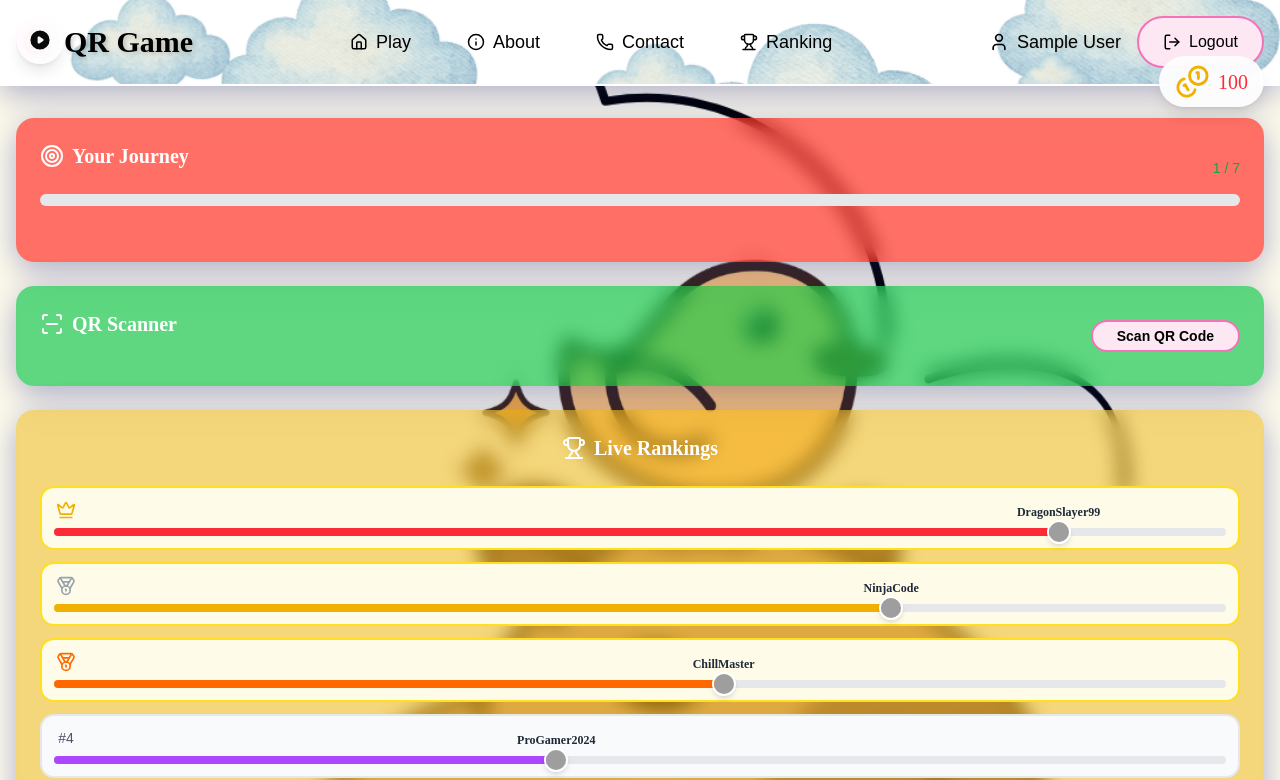
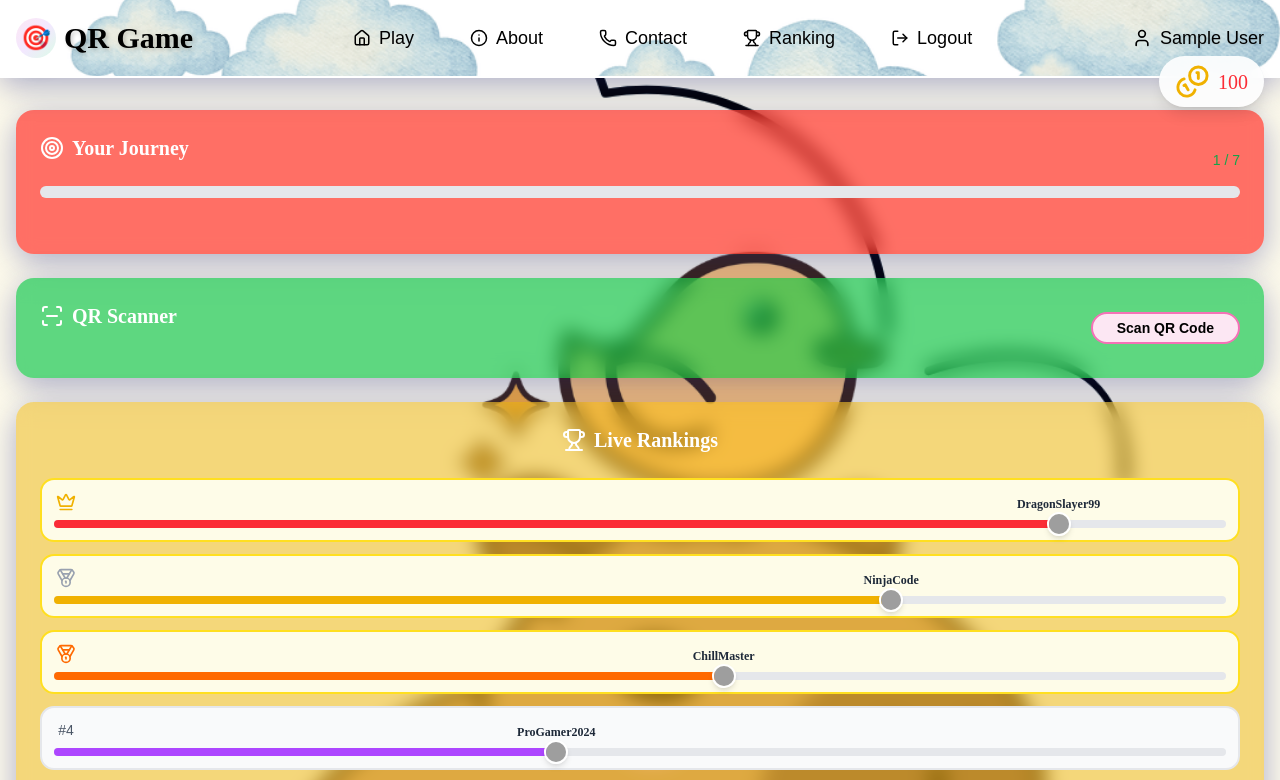
Before and after one commit to trungnguyen1221999/QR-Code-Game, a React app in the folder frontend/: page /play in a window 1280 px wide. Shown: the top 780 px of the page. Built offline with nearby package versions, Linux system fonts and the light colour scheme; sample sign-in values are in the browser's storage; grey boxes are pictures that could not be loaded; the HTML template or start-up script is replaced by a standard one.

Commit message:
fix layer

```diff
--- a/frontend/src/App.jsx
+++ b/frontend/src/App.jsx
@@ -1,12 +1,13 @@
 import { useState, useEffect, useRef } from 'react';
-import { BrowserRouter as Router, Routes, Route, Navigate } from 'react-router-dom';
+import { BrowserRouter as Router, Routes, Route, Navigate, Link } from 'react-router-dom';
 import { Toaster } from 'react-hot-toast';
 import './App.css';
+import { Home, Info, Phone, Trophy, LogOut, X } from 'lucide-react';
 
 // Layers
-import PublicLayer from './layers/PublicLayer';
 import UserLayer from './layers/UserLayer';
 import LoginLayer from './layers/LoginLayer';
+import Overlayer from './components/popup/Overlayer';
 
 // Pages
 import Play from './pages/Play';
@@ -17,12 +18,24 @@ import Login from './pages/Login';
 import SignUp from './pages/SignUp';
 import AdminLogin from './pages/AdminLogin';
 import ChooseAvatar from './pages/ChooseAvatar';
+import Header from './components/Header';
+import { Button } from './components/ui/button';
 
 function App() {
   const [user, setUser] = useState(null);
   const [isLoggedIn, setIsLoggedIn] = useState(false);
   const [isMusicPlaying, setIsMusicPlaying] = useState(false);
+  const [mobileNavOpen, setMobileNavOpen] = useState(false);
   const audioRef = useRef(null);
+
+  // Nav items for mobile nav panel
+  const navItems = [
+    { path: '/', label: 'Play', icon: Home },
+    { path: '/about', label: 'About', icon: Info },
+    { path: '/contact', label: 'Contact', icon: Phone },
+    { path: '/ranking', label: 'Ranking', icon: Trophy },
+    ...(isLoggedIn ? [{ path: '/logout', label: 'Logout', icon: LogOut, isLogout: true }] : [])
+  ];
 
   const handleLogin = (userData) => {
     setUser(userData);
@@ -95,6 +108,42 @@ function App() {
   return (
     <Router>
       <div className="App">
+        {/* Global Overlayer for mobile nav */}
+        <Overlayer isOpen={mobileNavOpen} onClose={() => setMobileNavOpen(false)} closeOnOverlayClick={true}>
+          <div className="w-2/3 max-w-xs bg-white shadow-lg h-full p-6 flex flex-col gap-6 animate-slide-in-right z-10010 fixed right-0 top-0" style={{background: 'white', backgroundColor: 'white', opacity: 1}}>
+            <div className="flex justify-end mb-4">
+              <Button onClick={() => setMobileNavOpen(false)} aria-label="Close menu">
+                <X size={28} />
+              </Button>
+            </div>
+            <nav className="flex flex-col gap-4">
+              {navItems.map(({ path, label, icon: Icon, isLogout }) => (
+                isLogout ? (
+                  <button
+                    key="logout"
+                    onClick={() => { setMobileNavOpen(false); handleLogout(); }}
+                    className="flex items-center gap-3 px-4 py-3 rounded-cute text-lg font-bold text-black hover:bg-cute-pink/60 transition"
+                    style={{ fontFamily: "'Comic Neue', cursive" }}
+                  >
+                    <Icon size={22} />
+                    <span>{label}</span>
+                  </button>
+                ) : (
+                  <Link
+                    key={path}
+                    to={path}
+                    onClick={() => setMobileNavOpen(false)}
+                    className={`flex items-center gap-3 px-4 py-3 rounded-cute text-lg font-bold ${window.location.pathname === path ? 'bg-cute-pink/80 text-black' : 'text-black hover:bg-cute-pink/40'} transition`}
+                    style={{ fontFamily: "'Comic Neue', cursive" }}
+                  >
+                    <Icon size={22} />
+                    <span>{label}</span>
+                  </Link>
+                )
+              ))}
+            </nav>
+          </div>
+        </Overlayer>
         {/* Background Music */}
         <audio
           ref={audioRef}
@@ -119,6 +168,13 @@ function App() {
           )}
         </button>
 
+        <Header
+          isLoggedIn={isLoggedIn}
+          user={user}
+          onLogout={handleLogout}
+          mobileNavOpen={mobileNavOpen}
+          setMobileNavOpen={setMobileNavOpen}
+        />
         <Routes>
           {/* Login Layer - for authentication pages */}
           <Route path="/auth" element={<LoginLayer onLogin={handleLogin} />}>
--- a/frontend/src/components/Header.jsx
+++ b/frontend/src/components/Header.jsx
@@ -1,8 +1,12 @@
+
 import { Link, useLocation, useNavigate } from 'react-router-dom';
-import { Home, Info, Phone, Trophy, User, LogOut } from 'lucide-react';
+import { Home, Info, Phone, Trophy, User, LogOut, Menu, X } from 'lucide-react';
 import { toast } from 'react-hot-toast';
+import { useState } from 'react';
+import { Button } from './ui/button';
+// import Overlayer from './popup/Overlayer';
 
-const Header = ({ isLoggedIn, user, onLogout }) => {
+const Header = ({ isLoggedIn, user, onLogout, mobileNavOpen, setMobileNavOpen }) => {
   const location = useLocation();
   const navigate = useNavigate();
 
@@ -12,12 +16,21 @@ const Header = ({ isLoggedIn, user, onLogout }) => {
     navigate('/auth/login');
   };
 
-  const navItems = [
+  // mobileNavOpen and setMobileNavOpen are now controlled by App
+  // const [mobileNavOpen, setMobileNavOpen] = useState(false);
+
+  let navItems = [
     { path: '/', label: 'Play', icon: Home },
     { path: '/about', label: 'About', icon: Info },
     { path: '/contact', label: 'Contact', icon: Phone },
     { path: '/ranking', label: 'Ranking', icon: Trophy }
   ];
+  if (isLoggedIn) {
+    navItems = [
+      ...navItems,
+      { path: '/logout', label: 'Logout', icon: LogOut, isLogout: true }
+    ];
+  }
 
   return (
     <header
@@ -28,7 +41,9 @@ const Header = ({ isLoggedIn, user, onLogout }) => {
         backgroundPosition: "center",
         backgroundRepeat: "no-repeat",
         backdropFilter: "blur(10px)",
-        boxShadow: "0 8px 32px 0 rgba(31, 38, 135, 0.37)"
+        boxShadow: "0 8px 32px 0 rgba(31, 38, 135, 0.37)",
+        zIndex: 9999,
+        position: 'relative'
       }}
     >
       <div className="container mx-auto px-4 py-4">
@@ -43,7 +58,18 @@ const Header = ({ isLoggedIn, user, onLogout }) => {
 
           {/* Navigation */}
           <nav className="hidden md:flex space-x-6">
-            {navItems.map(({ path, label, icon: Icon }) => (
+            {navItems.map(({ path, label, icon: Icon, isLogout }) => (
+              isLogout ? (
+                <button
+                  key="logout-desktop"
+                  onClick={handleLogout}
+                  className="flex items-center space-x-2 px-4 py-2 rounded-cute transition-all duration-300 hover:bg-cute-pink text-black font-bold text-lg"
+                  style={{ fontFamily: "'Comic Neue', cursive" }}
+                >
+                  <Icon size={18} />
+                  <span>{label}</span>
+                </button>
+              ) : (
                 <Link
                   key={path}
                   to={path}
@@ -57,6 +83,7 @@ const Header = ({ isLoggedIn, user, onLogout }) => {
                   <Icon size={18} />
                   <span>{label}</span>
                 </Link>
+              )
             ))}
           </nav>
 
@@ -68,13 +95,6 @@ const Header = ({ isLoggedIn, user, onLogout }) => {
                   <User size={20} />
                   <span className="font-black">{user?.name || 'User'}</span>
                 </div>
-                <button
-                  onClick={handleLogout}
-                  className="btn-cute-pink flex items-center space-x-2"
-                >
-                  <LogOut size={18} />
-                  <span>Logout</span>
-                </button>
               </div>
             ) : (
               <div className="flex items-center space-x-3">
@@ -88,12 +108,14 @@ const Header = ({ isLoggedIn, user, onLogout }) => {
             )}
           </div>
 
-          {/* Mobile menu button */}
-          <div className="md:hidden">
-            <button className="text-black font-bold">
-              <svg className="w-6 h-6" fill="none" stroke="currentColor" viewBox="0 0 24 24">
-                <path strokeLinecap="round" strokeLinejoin="round" strokeWidth={2} d="M4 6h16M4 12h16M4 18h16" />
-              </svg>
+          {/* Mobile hamburger and nav overlay */}
+          <div className="md:hidden flex items-center">
+            <button
+              className="text-black font-bold p-2 focus:outline-none"
+              onClick={() => setMobileNavOpen((open) => !open)}
+              aria-label="Toggle navigation menu"
+            >
+              {mobileNavOpen ? <X size={28} /> : <Menu size={28} />}
             </button>
           </div>
         </div>
--- a/frontend/src/components/popup/shop/PopupShop.jsx
+++ b/frontend/src/components/popup/shop/PopupShop.jsx
@@ -140,6 +140,16 @@ const PopupShop = ({ isOpen = true, onClose}) => {
               </div>
             </div>
           )}
+          {/* Continue Button */}
+          <div className="mt-2 flex justify-center">
+            <Button
+              variant="banana"
+              onClick={handleClose}
+              className="w-40 text-lg font-cute-text"
+            >
+              Continue
+            </Button>
+          </div>
         </CardContent>
       </Card>
     </Overlayer>
--- a/frontend/src/layers/UserLayer.jsx
+++ b/frontend/src/layers/UserLayer.jsx
@@ -1,15 +1,9 @@
 import { Outlet } from 'react-router-dom';
-import Header from '../components/Header';
 import Footer from '../components/Footer';
 
 const UserLayer = ({ user, onLogout }) => {
   return (
     <div className="min-h-screen flex flex-col">
-      <Header
-        isLoggedIn={true}
-        user={user}
-        onLogout={onLogout}
-      />
       <main className="flex-1">
         <Outlet />
       </main>
```
Lines whose indentation alone changed are shown as unchanged.
